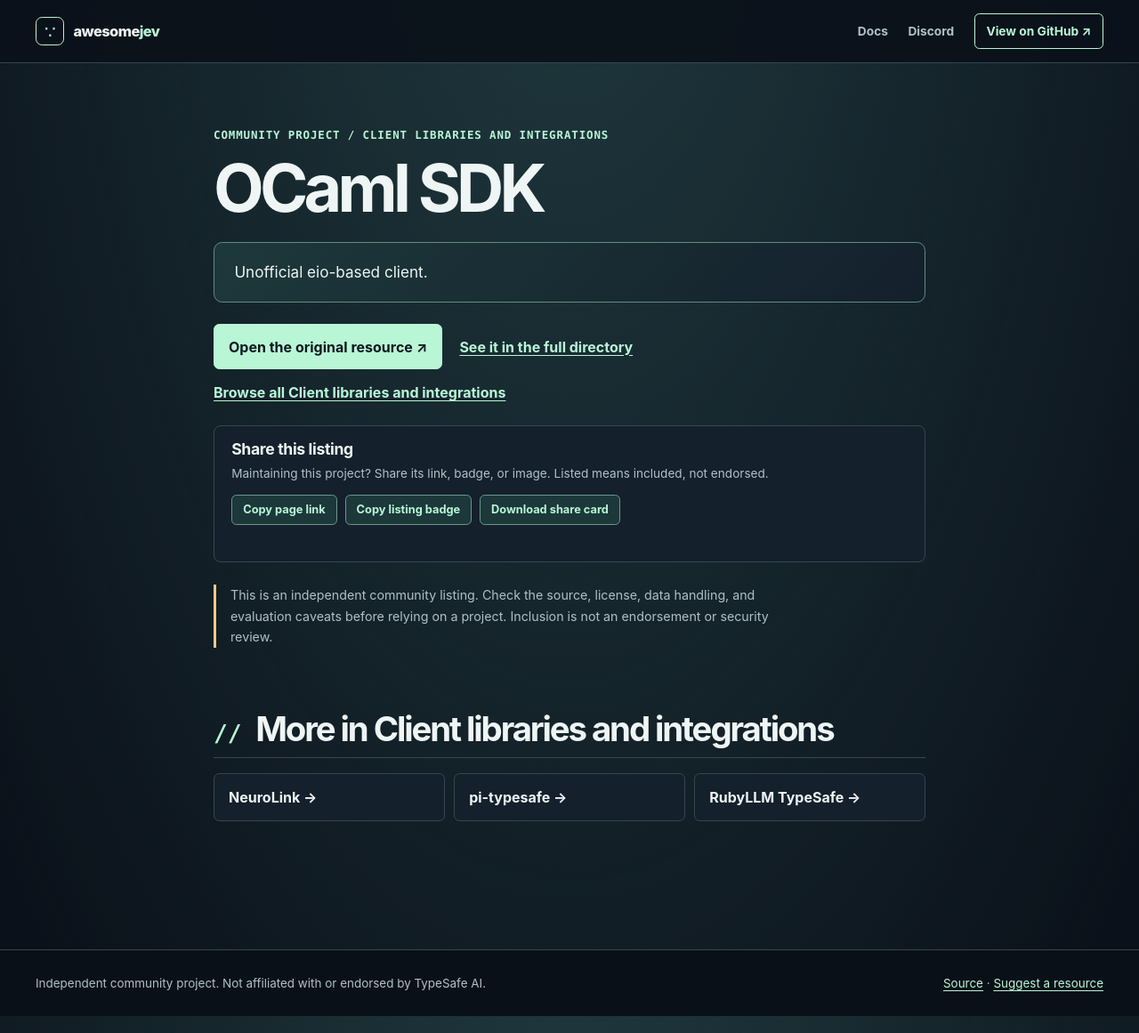
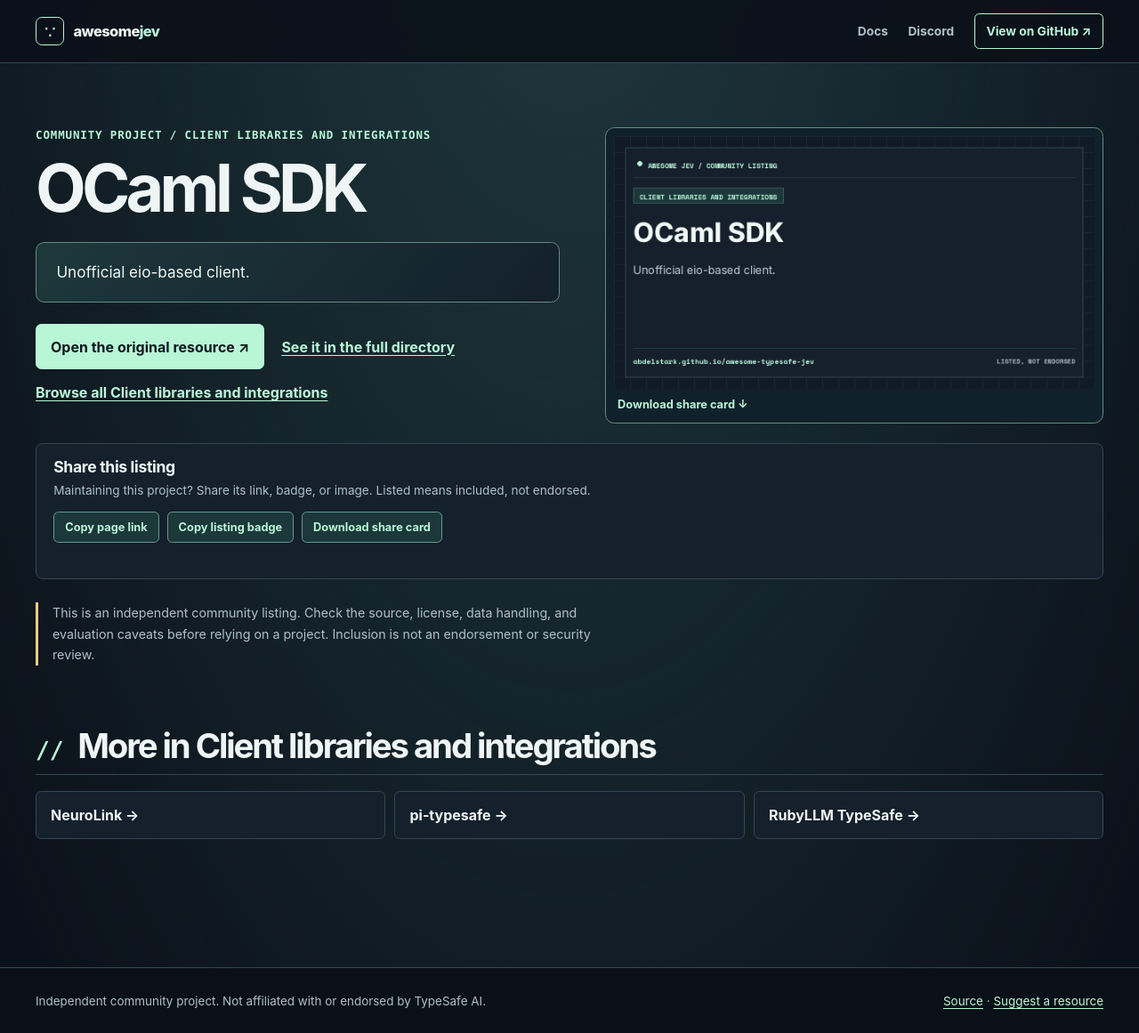
Before and after one commit to AbdelStark/awesome-typesafe, a Jekyll site: the page built from projects/gh-jonesmelton-verdict.html, in a window 1280 px wide and 1161 px high. Shown: the whole window at 89% size. Built offline with Jekyll 4.4.1, drawn with Linux system fonts in a browser that asks for light colours.

Commit message:
Show generated share cards on project pages

```diff
--- a/_layouts/resource.html
+++ b/_layouts/resource.html
@@ -2,14 +2,21 @@
 layout: default
 ---
 <div class="resource-page">
+  <div class="resource-page__hero">
+    <div class="resource-page__intro">
       <p class="resource-page__eyebrow">Community project / {{ page.category_name | escape }}</p>
       <h1>{{ page.resource_name | escape }}</h1>
       <div class="resource-page__description">{{ page.description_markdown | escape | markdownify }}</div>
-
       <div class="resource-page__actions">
         <a class="resource-page__primary" href="{{ page.resource_url | escape }}">Open the original resource ↗</a>
         <a href="{{ '/' | relative_url }}?resource={{ page.resource_url | url_encode }}#community-projects">See it in the full directory</a>
         <a href="{{ '/' | relative_url }}?category={{ page.category_id | url_encode }}#community-projects">Browse all {{ page.category_name | escape }}</a>
+      </div>
+    </div>
+    <a class="resource-page__visual" href="{{ page.social_image | relative_url }}" download="awesome-jev-{{ page.resource_slug | escape }}.png" aria-label="Download the share card for {{ page.resource_name | escape }}">
+      <img src="{{ page.social_image | relative_url }}" width="1200" height="630" alt="Awesome Jev share card for {{ page.resource_name | escape }}" decoding="async">
+      <span>Download share card <span aria-hidden="true">↓</span></span>
+    </a>
   </div>
 
   <section class="resource-share" aria-labelledby="share-title">
--- a/assets/style.css
+++ b/assets/style.css
@@ -179,15 +179,22 @@
 #contributors + p { color: var(--muted); }
 #contributors ~ table img { border-radius: 50%; }
 
-.resource-page { max-width: 800px; margin: 2rem auto 3rem; }
+.resource-page { margin: 2rem auto 3rem; }
+.resource-page__hero { display: grid; grid-template-columns: minmax(0, 1fr) minmax(0, .95fr); align-items: start; gap: clamp(1.5rem, 4vw, 3.5rem); }
+.resource-page__intro { min-width: 0; }
 .resource-page__eyebrow { margin: 0 0 .8rem !important; color: var(--mint); font: 700 .78rem/1.4 ui-monospace, SFMono-Regular, Consolas, monospace; letter-spacing: .07em; text-transform: uppercase; }
 .resource-page h1 { margin: 0 0 1.35rem; font-size: clamp(2.5rem, 6vw, 4.6rem); line-height: 1.04; letter-spacing: -.065em; overflow-wrap: anywhere; }
 .resource-page__description { padding: 1.2rem 1.4rem; border: 1px solid #648b82; border-radius: .6rem; background: linear-gradient(130deg, #1d383b, var(--panel)); color: var(--text); font-size: 1.07rem; overflow-wrap: anywhere; }
 .resource-page__description p { margin: 0; }
-.resource-page__actions { display: flex; flex-wrap: wrap; align-items: center; gap: .8rem 1.2rem; margin: 1.5rem 0; }
+.resource-page__actions { display: flex; flex-wrap: wrap; align-items: center; gap: .8rem 1.2rem; margin: 1.5rem 0 0; }
 .resource-page__actions a { font-weight: 750; }
 .resource-page__primary { display: inline-block; padding: .7rem 1rem; border: 1px solid var(--mint); border-radius: .4rem; background: var(--mint); color: #0b1820; text-decoration: none; }
 .resource-page__primary:hover { background: #e5ffec; color: #0b1820; }
+.resource-page__visual { display: block; min-width: 0; padding: .55rem; border: 1px solid #648b82; border-radius: .65rem; background: #10212b; color: var(--mint); font-size: .8rem; font-weight: 750; text-decoration: none; }
+.resource-page__visual:hover { border-color: var(--mint); background: #19353a; }
+.resource-page__visual img { display: block; width: 100%; height: auto; border-radius: .3rem; }
+.resource-page__visual span { display: block; padding: .45rem .25rem .1rem; }
+.resource-page__visual span span { display: inline; padding: 0; }
 .resource-share { margin: 1.35rem 0 1.6rem; padding: 1rem 1.2rem .75rem; border: 1px solid var(--line); border-radius: .5rem; background: var(--panel); }
 .resource-share h2 { margin: 0 0 .3rem !important; padding: 0 !important; border: 0 !important; font-size: 1.1rem !important; letter-spacing: -.02em !important; }
 .resource-share h2::before { content: none; }
@@ -213,6 +220,7 @@
   .decision-designer__grid { grid-template-columns: 1fr; }
   .policy-lab__body { grid-template-columns: repeat(2, minmax(0, 1fr)); }
   .policy-lab__control { grid-column: 1 / -1; grid-row: 2; }
+  .resource-page__hero { grid-template-columns: 1fr; }
   .resource-page__related { grid-template-columns: 1fr; }
   .category-grid { grid-template-columns: repeat(2, minmax(0, 1fr)); }
   .resource-list { grid-template-columns: 1fr; }
```
Lines whose indentation alone changed are shown as unchanged.
